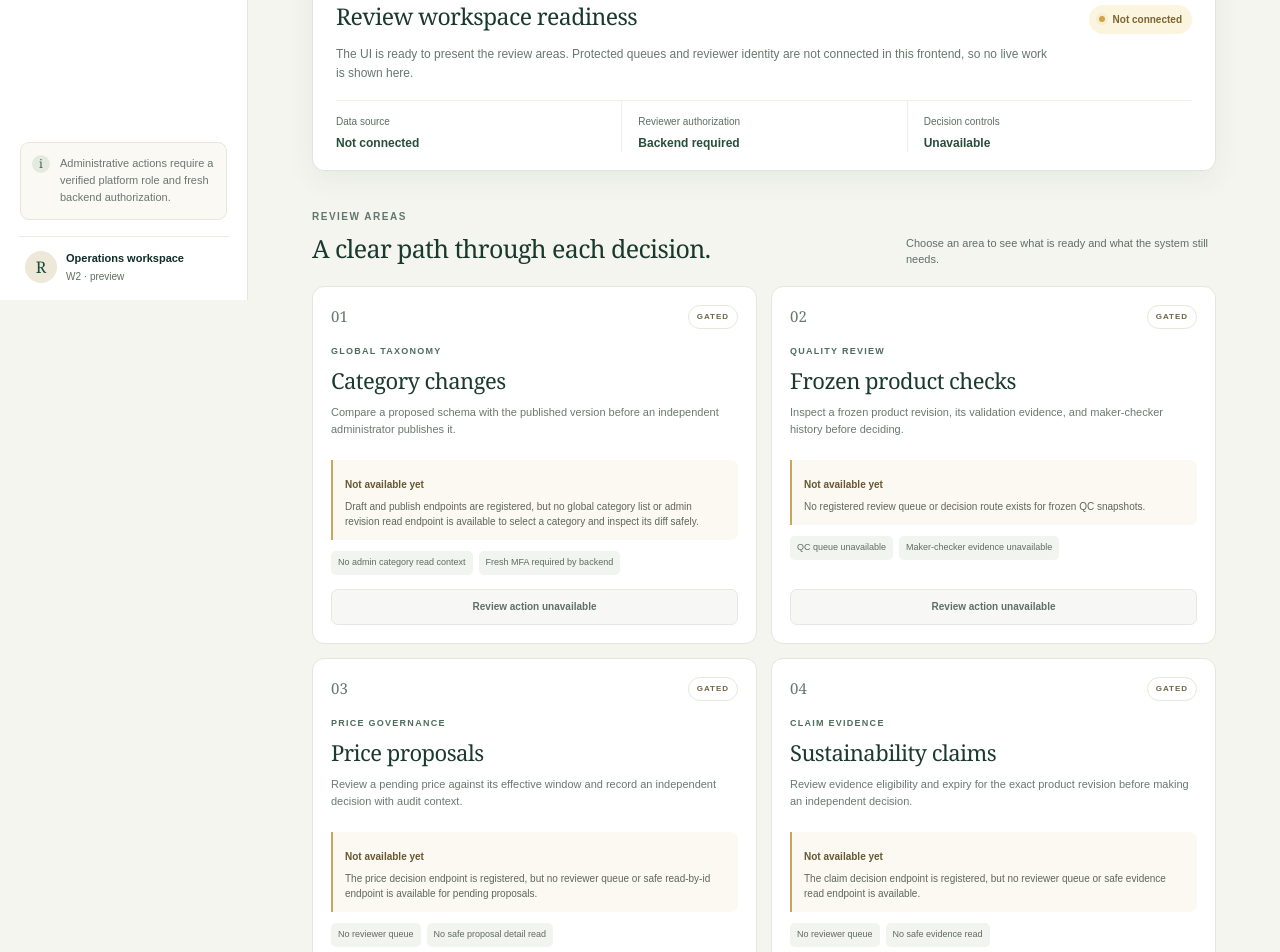
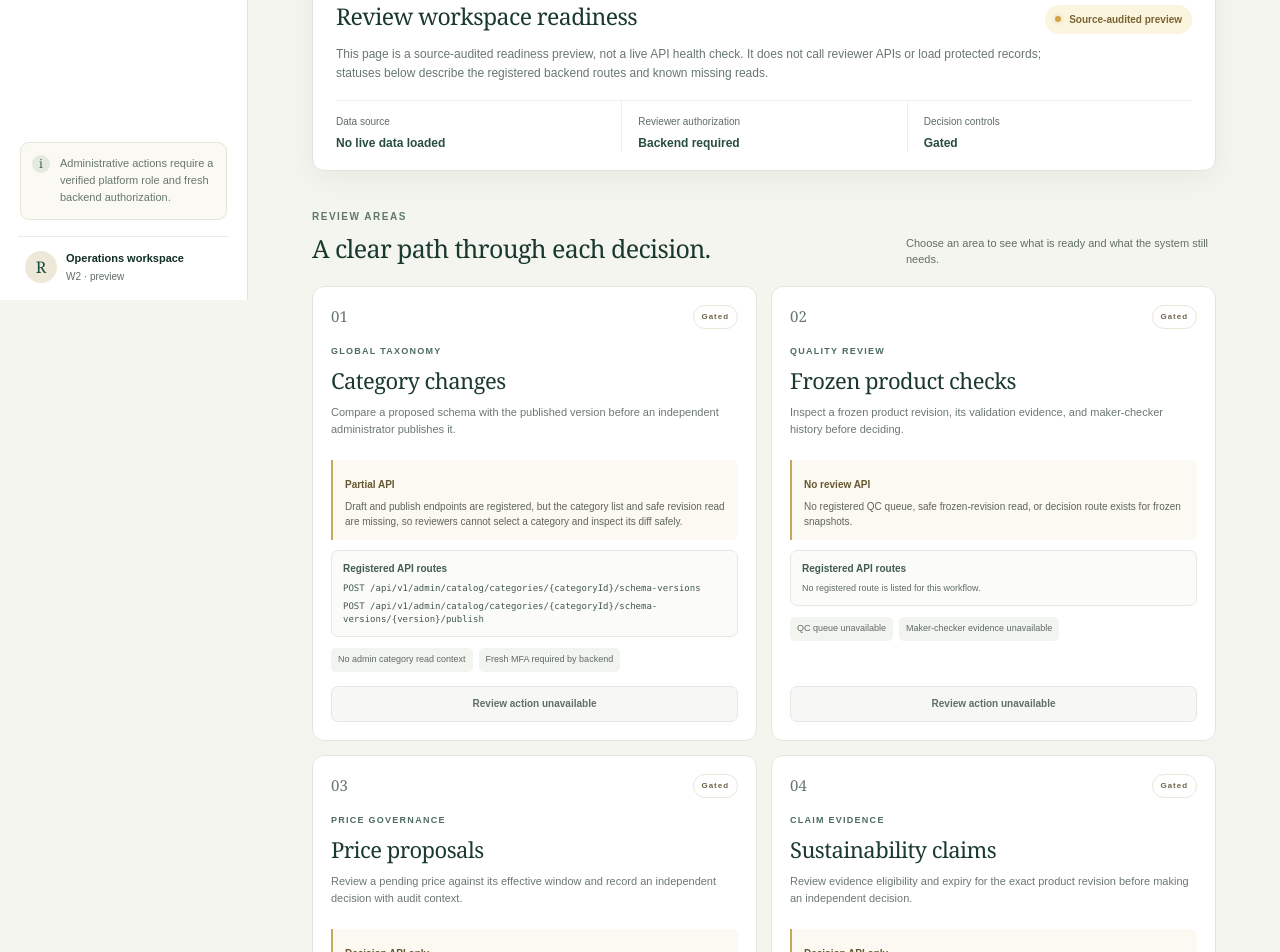
Before and after one commit to renivet-platform/renivet-frontend, a Next.js app: page /operations in a window 1280 px wide. Shown: the part 500-1452 px from the top of the page. Built offline with nearby package versions, Linux system fonts and the light colour scheme.

Commit message:
REN2-100 clarify admin review API readiness

```diff
--- a/src/features/admin/operations-console-model.ts
+++ b/src/features/admin/operations-console-model.ts
@@ -7,6 +7,8 @@ export interface AdminOperationArea {
   title: string;
   description: string;
   availability: string;
+  apiStatus: "Preview only" | "Partial API" | "No review API" | "Decision API only" | "No API route";
+  registeredRoutes: readonly string[];
   actionAvailable: false;
   gates: string[];
 }
@@ -19,6 +21,8 @@ export const adminOperationAreas: readonly AdminOperationArea[] = [
     title: "Review work, with context.",
     description: "A focused place for platform operations to examine catalog changes, evidence, and the exact revision under review.",
     availability: "No counts or protected queue data are loaded on this preview page.",
+    apiStatus: "Preview only",
+    registeredRoutes: [],
     actionAvailable: false,
     gates: ["No protected data loaded"],
   },
@@ -28,7 +32,12 @@ export const adminOperationAreas: readonly AdminOperationArea[] = [
     eyebrow: "GLOBAL TAXONOMY",
     title: "Category changes",
     description: "Compare a proposed schema with the published version before an independent administrator publishes it.",
-    availability: "Draft and publish endpoints are registered, but no global category list or admin revision read endpoint is available to select a category and inspect its diff safely.",
+    availability: "Draft and publish endpoints are registered, but the category list and safe revision read are missing, so reviewers cannot select a category and inspect its diff safely.",
+    apiStatus: "Partial API",
+    registeredRoutes: [
+      "POST /api/v1/admin/catalog/categories/{categoryId}/schema-versions",
+      "POST /api/v1/admin/catalog/categories/{categoryId}/schema-versions/{version}/publish",
+    ],
     actionAvailable: false,
     gates: ["No admin category read context", "Fresh MFA required by backend"],
   },
@@ -38,7 +47,9 @@ export const adminOperationAreas: readonly AdminOperationArea[] = [
     eyebrow: "QUALITY REVIEW",
     title: "Frozen product checks",
     description: "Inspect a frozen product revision, its validation evidence, and maker-checker history before deciding.",
-    availability: "No registered review queue or decision route exists for frozen QC snapshots.",
+    availability: "No registered QC queue, safe frozen-revision read, or decision route exists for frozen snapshots.",
+    apiStatus: "No review API",
+    registeredRoutes: [],
     actionAvailable: false,
     gates: ["QC queue unavailable", "Maker-checker evidence unavailable"],
   },
@@ -48,7 +59,9 @@ export const adminOperationAreas: readonly AdminOperationArea[] = [
     eyebrow: "PRICE GOVERNANCE",
     title: "Price proposals",
     description: "Review a pending price against its effective window and record an independent decision with audit context.",
-    availability: "The price decision endpoint is registered, but no reviewer queue or safe read-by-id endpoint is available for pending proposals.",
+    availability: "The price decision endpoint is registered, but the queue and safe proposal detail read are missing for pending proposals.",
+    apiStatus: "Decision API only",
+    registeredRoutes: ["POST /api/v1/admin/brands/{brandId}/variant-prices/{priceId}/decision"],
     actionAvailable: false,
     gates: ["No reviewer queue", "No safe proposal detail read"],
   },
@@ -58,7 +71,9 @@ export const adminOperationAreas: readonly AdminOperationArea[] = [
     eyebrow: "CLAIM EVIDENCE",
     title: "Sustainability claims",
     description: "Review evidence eligibility and expiry for the exact product revision before making an independent decision.",
-    availability: "The claim decision endpoint is registered, but no reviewer queue or safe evidence read endpoint is available.",
+    availability: "The claim decision endpoint is registered, but the queue and safe evidence read are missing for reviewers.",
+    apiStatus: "Decision API only",
+    registeredRoutes: ["POST /api/v1/admin/brands/{brandId}/claims/{claimId}/decision"],
     actionAvailable: false,
     gates: ["No reviewer queue", "No safe evidence read"],
   },
@@ -69,6 +84,8 @@ export const adminOperationAreas: readonly AdminOperationArea[] = [
     title: "Publication and restrictions",
     description: "Select the approved product revision explicitly and confirm any listing restriction with its audit context.",
     availability: "No registered publish or restriction route exists for revision selection and confirmation.",
+    apiStatus: "No API route",
+    registeredRoutes: [],
     actionAvailable: false,
     gates: ["No publish endpoint", "No restriction endpoint"],
   },
--- a/src/features/admin/operations-console.module.css
+++ b/src/features/admin/operations-console.module.css
@@ -68,6 +68,13 @@
 .availability { padding: 11px 12px; border-left: 2px solid #c6a85d; border-radius: 0 7px 7px 0; background: #fbf9f2; }
 .availability strong { color: #665832; font-size: 10px; }
 .availability p { margin: 4px 0 0; color: #5e6659; font-size: 10px; line-height: 1.5; }
+.routeInventory { margin-top: 10px; padding: 10px 11px; border: 1px solid #e6e9e2; border-radius: 7px; background: #fbfcfa; }
+.routeInventory h4 { margin: 0 0 6px; color: #425c4f; font-size: 10px; font-weight: 750; }
+.routeInventory ul { display: grid; gap: 5px; margin: 0; padding: 0; list-style: none; }
+.routeInventory li { min-width: 0; }
+.routeInventory code { display: block; overflow-wrap: anywhere; color: #43594d; font-family: ui-monospace, SFMono-Regular, Menlo, Consolas, monospace; font-size: 9px; line-height: 1.45; }
+.routeInventory p { margin: 0; color: #5e6c62; font-size: 9px; line-height: 1.45; }
+.routeInventory ul + p { margin-top: 6px; }
 .gateList { display: flex; flex-wrap: wrap; gap: 6px; margin: 11px 0 14px; padding: 0; list-style: none; }
 .gateList li { padding: 5px 7px; border-radius: 5px; background: #f2f4ef; color: #5e6c62; font-size: 9px; }
 .disabledAction { width: 100%; min-height: 36px; margin-top: auto; border: 1px solid #e4e8e3; border-radius: 7px; background: #f7f8f5; color: #607067; cursor: not-allowed; font: inherit; font-size: 10px; font-weight: 650; }
--- a/src/features/admin/operations-console.tsx
+++ b/src/features/admin/operations-console.tsx
@@ -60,13 +60,13 @@ export function AdminOperationsConsole() {
           <section className={styles.statusPanel} aria-labelledby="readiness-title">
             <div className={styles.statusHeading}>
               <div><p className={styles.eyebrow}>CURRENT CONNECTION</p><h2 id="readiness-title">Review workspace readiness</h2></div>
-              <span className={styles.statusPill}><span aria-hidden="true" /> Not connected</span>
+              <span className={styles.statusPill}><span aria-hidden="true" /> Source-audited preview</span>
             </div>
-            <p className={styles.statusCopy}>The UI is ready to present the review areas. Protected queues and reviewer identity are not connected in this frontend, so no live work is shown here.</p>
+            <p className={styles.statusCopy}>This page is a source-audited readiness preview, not a live API health check. It does not call reviewer APIs or load protected records; statuses below describe the registered backend routes and known missing reads.</p>
             <div className={styles.statusFacts}>
-              <div><span>Data source</span><strong>Not connected</strong></div>
+              <div><span>Data source</span><strong>No live data loaded</strong></div>
               <div><span>Reviewer authorization</span><strong>Backend required</strong></div>
-              <div><span>Decision controls</span><strong>Unavailable</strong></div>
+              <div><span>Decision controls</span><strong>Gated</strong></div>
             </div>
           </section>
 
@@ -78,13 +78,22 @@ export function AdminOperationsConsole() {
             <div className={styles.reviewGrid}>
               {reviews.map((area) => (
                 <article key={area.id} id={area.id} className={styles.reviewCard} aria-labelledby={`${area.id}-title`}>
-                  <div className={styles.cardTop}><span className={styles.cardIndex}>{area.index}</span><span className={styles.gatedBadge}>GATED</span></div>
+                  <div className={styles.cardTop}><span className={styles.cardIndex}>{area.index}</span><span className={styles.gatedBadge}>Gated</span></div>
                   <p className={styles.cardEyebrow}>{area.eyebrow}</p>
                   <h3 id={`${area.id}-title`}>{area.title}</h3>
                   <p className={styles.cardCopy}>{area.description}</p>
                   <div className={styles.availability} role="status">
-                    <strong>Not available yet</strong>
+                    <strong>{area.apiStatus}</strong>
                     <p>{area.availability}</p>
+                  </div>
+                  <div className={styles.routeInventory}>
+                    <h4>Registered API routes</h4>
+                    {area.registeredRoutes.length > 0 ? (
+                      <ul aria-label={`${area.title} registered API routes`}>
+                        {area.registeredRoutes.map((route) => <li key={route}><code>{route}</code></li>)}
+                      </ul>
+                    ) : <p>No registered route is listed for this workflow.</p>}
+                    {area.id === "pricing" || area.id === "claims" ? <p>Queue and safe detail reads are missing.</p> : null}
                   </div>
                   <ul className={styles.gateList} aria-label={`${area.title} requirements`}>{area.gates.map((gate) => <li key={gate}>{gate}</li>)}</ul>
                   <button className={styles.disabledAction} type="button" disabled aria-disabled="true">Review action unavailable</button>
```
Also changed, not shown: 1 other file (tests, documents, lock files or other folders).
